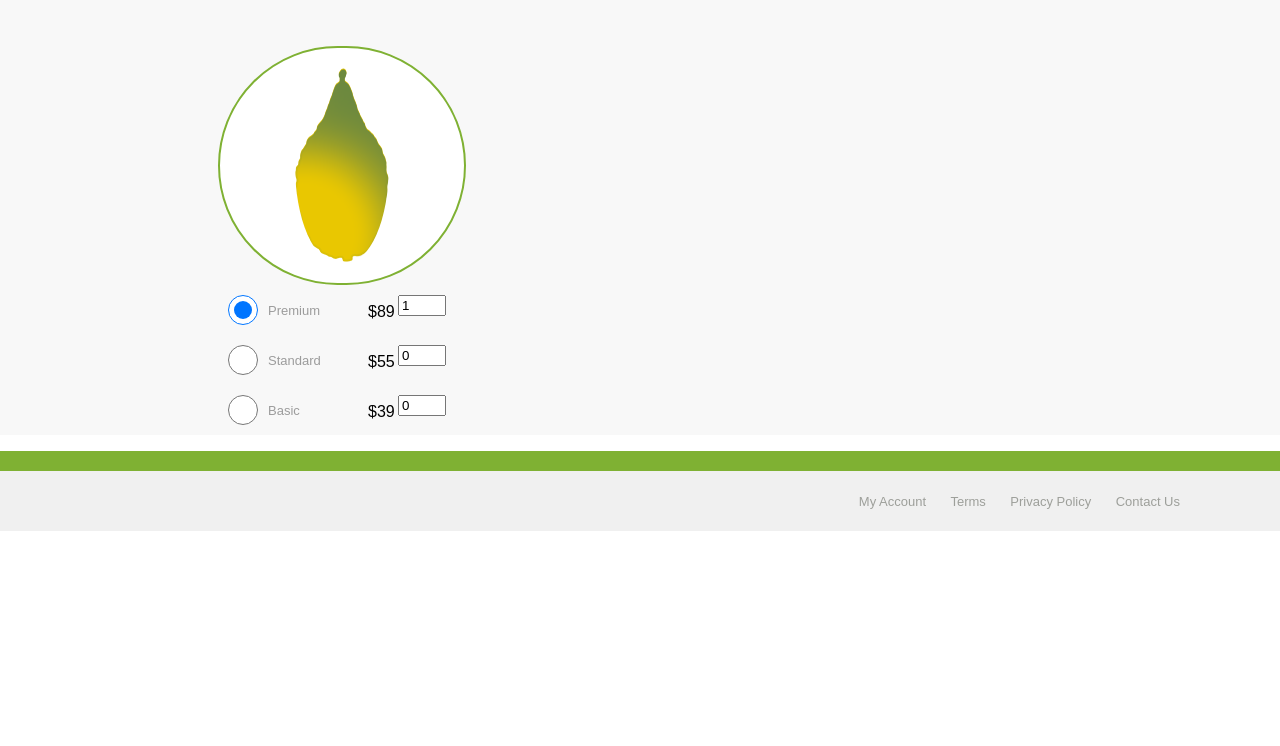
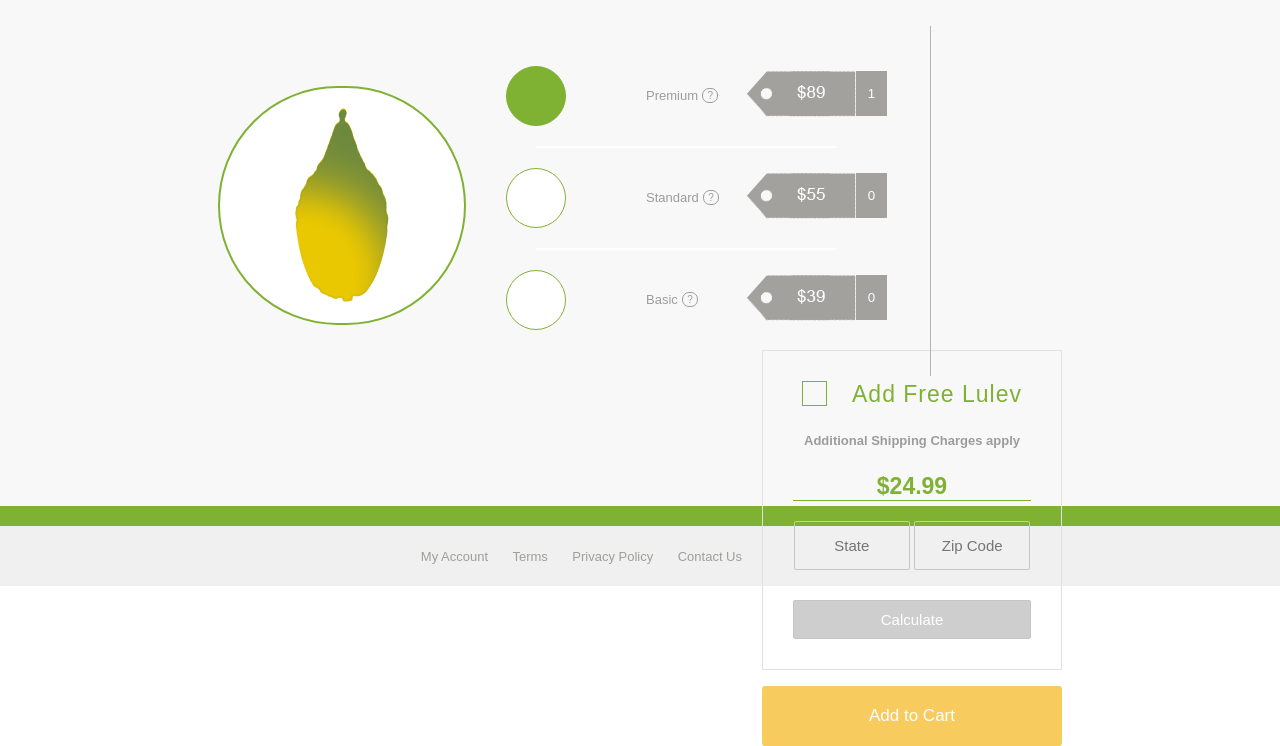
Before and after one commit to Pavliv/Eesrog, a plain HTML site: page index.html in a window 1280 px wide. Shown: the part 411-1157 px from the top of the page. Before the commit the page ends 942 px from the top, so only its background shows below. Drawn offline with Linux system fonts and the light colour scheme.

Commit message:
end project

```diff
--- a/index.html
+++ b/index.html
@@ -9,9 +9,9 @@
 	<body>
 		<header class="header">
 			<div class="container">
-				<img src="images/logo.png" alt="Logo">
+				<a href="#"><img src="images/logo.png" alt="Logo"></a>
 				<h1>Esrog</h1>
-				<img src="images/box-empty.png" alt="Empty box" class="empty_box">
+				<a href="#"><img src="images/box-empty.png" alt="Empty box" class="empty_box"></a>
 			</div>
 		</header>
 
@@ -37,24 +37,63 @@
 
 		<section class="main-section">
 			<div class="container">
-				<img src="images/lemon.png" alt="Lemon">
-				<form>
-					<div>
-						<input type="radio" name="type" value="Premium" checked=""><span>Premium</span>
-						<label for="number">$89</label>
+				<img class="lemon-img" src="images/lemon.png" alt="Lemon">
+				<form class="center-form">
+					<div class="center-form-div">
+						<input type="radio" id="radio-premium" name="type" value="Premium" checked="">
+						<label for="radio-premium"></label>
+						<span class="prise-type">Premium<span class="question-mark">?</span>
+							<div class="hover-info">
+								<h5>Includes Free <br />Lulav *</h5>
+								<p>* Restrictions apply <br />Shipping charges may apply</p>
+								<div class="romb"></div>
+							</div></span>
+						<img class="prise-pic" src="images/89$.png" alt="Prise">
 						<input type="number" name="quantity" min="0" max="9" value="1">
 					</div>
-					<div>
-						<input type="radio" name="type" value="Standard"><span>Standard</span>
-						<label for="number">$55</label>
+					<div class="white-line"></div>
+					<div class="center-form-div">
+						<input type="radio" id="radio-standard" name="type" value="Standard">
+						<label for="radio-standard"></label>
+						<span class="prise-type">Standard<span class="question-mark -second">?</span>
+								<div class="hover-info">
+								<h5>Includes Free <br />Lulav *</h5>
+								<p>* Restrictions apply <br />Shipping charges may apply</p>
+								<div class="romb"></div>
+							</div></span>
+						<img class="prise-pic" src="images/55$.png" alt="Prise">
 						<input type="number" name="quantity" min="0" max="9" value="0">
 					</div>
-					<div>
-						<input type="radio" name="type" value="Basic"><span>Basic</span>
-						<label for="number">$39</label>
+					<div class="white-line"></div>
+					<div class="center-form-div">
+						<input type="radio" id="radio-basic" name="type" value="Basic">
+						<label for="radio-basic"></label>
+						<span class="prise-type">Basic<span class="question-mark question-mark-third">?</span>
+								<div class="hover-info">
+								<h5>Includes Free <br />Lulav *</h5>
+								<p>* Restrictions apply <br />Shipping charges may apply</p>
+								<div class="romb"></div>
+							</div></span>
+						<img class="prise-pic" src="images/39$.png" alt="Prise">
 						<input type="number" name="quantity" min="0" max="9" value="0">
 					</div>
 				</form>
+				<div class="vertical-line"></div>
+				<div class="right-form">
+					<div>
+						<form class="input-form">
+							<input type="checkbox" id="check-style" name="Checkbox">
+							<label for="check-style"></label>
+							<span>Add Free Lulev</span>
+							<p>Additional Shipping Charges apply</p>
+							<h6>$24.99</h6>
+							<input type="text" placeholder="State">
+							<input type="text" placeholder="Zip Code">
+							<button>Calculate</button>
+						</form>
+					</div>
+					<button class="submit-but">Add to Cart</button>
+				</div>
 			</div>
 		</section>
 
--- a/styles/style.css
+++ b/styles/style.css
@@ -7,7 +7,7 @@ body {
 }
 .container {
 	max-width: 1920px; /* .psd resolution */
-	margin: auto;
+	margin: 0 auto;
 	padding: 0 218px;
 }
 .container:before,
@@ -68,7 +68,6 @@ body {
 /*MAIN HEADER SECTION*/
 .main-header {
 	background-color: #f0f0f0;
-	/*margin-bottom: 20px;*/
 }
 .main-header h2, h3 {
 	display: inline-block;
@@ -86,51 +85,239 @@ body {
 }
 .main-header .rotate{
 	position: absolute;
-	margin: -15px 0 0 108px;
-	-ms-transform: rotate(45deg); /* IE 9 */
-	-webkit-transform: rotate(45deg); /* Safari */
+	margin: -10px 0 0 113px;
+	-ms-transform: rotate(45deg);
+	-webkit-transform: rotate(45deg);
 	transform: rotate(45deg);
 	background-color: #7fb133;
-	height: 30px;
-	width: 30px;
+	height: 20px;
+	width: 20px;
 }
 
 /*MAIN SECTION*/
 .main-section {
 	background-color: #f8f8f8;
+	margin: 0;
+	height: 530px;
 }
-.main-section img {
-	margin-top: 70px;
+.center-form {
+	float: left;
+	margin: 70px 0 0 40px;
+}
+.right-form {
+	float: right;
+}
+.main-section .lemon-img {
+	margin-top: 110px;
 	background-color: #fff;
 	padding: 20px 75px;
 	border: 2px solid #7fb133;
 	border-radius: 150px;
-	/*float: left;*/
+	float: left;
 }
-.main-section div{
+.main-section .center-form-div{
 	position: relative;
+	margin: 20px 0;
 }
 .main-section input[type="radio"] {
-	margin: 10px;
-	height: 30px;
-	width: 30px;
-	border-radius: 15px;
+	display:none;
 }
-.main-section span {
+.main-section input[type="radio"] + label {
+	display: inline-block;
+	width: 60px;
+	height: 60px;
+	background-color: #fff;
+	border-radius: 30px;
+	border: 1px solid #7fb133;
+	cursor: pointer;
+}
+.main-section input[type="radio"]:checked + label {
+	background-color: #7fb133;
+}
+.prise-type {
 	position: absolute;
-	top: 18px;
+	top: 22px;
+	left: 140px;
 	font-size: 13px;
 	color: #9c9c9c;
 }
-.main-section label {
+.hover-info {
+	display: none;
 	position: absolute;
-	left: 150px;
-	top: 18px;
+	top: -250px;
+	left: -110px;
+	background-color: #fff;
+	box-shadow: 0 4px 8px 0 rgba(0, 0, 0, 0.2), 0 6px 20px 0 rgba(0, 0, 0, 0.19);
+	width: 300px;
+	padding: 15px 20px;
+	z-index: 1;
+}
+.hover-info h5 {
+	margin: 20px;
+	font-size: 23px;
+	color: #7fb133;
+}
+.hover-info p {
+	margin: 20px;
+	font-size: 14px;
+	color: #a2a19e;
+}
+.hover-info .romb {
+	position: absolute;
+	-ms-transform: rotate(45deg);
+	-webkit-transform: rotate(45deg);
+	transform: rotate(45deg);
+	bottom: -30px;
+	left: 135px;
+	width: 20px;
+	height: 20px;
+	background-color: #fff;
+}
+.prise-type:hover .hover-info {
+	display: block;
+}
+.prise-type:hover .question-mark {
+	right: 228px;
+}
+.prise-type:hover .question-mark-second {
+	right: 227px;
+}
+.prise-type:hover .question-mark-third {
+	right: 248px;
+}
+.main-section .question-mark {
+	position: absolute;
+	top: 0;
+	right: -20px;
+	border: 1px solid #9c9c9c;
+	border-radius: 7px;
+	padding: 1px 4px;
+	font-size: 10px;
+}
+.main-section .prise-pic {
+	position: absolute;
+	left: 240px;
+	top: 5px;
+}
+.main-section input[type=number]::-webkit-inner-spin-button,
+.main-section input[type=number]::-webkit-outer-spin-button {
+	-webkit-appearance: none;
+	-moz-appearance: none;
+	appearance: none;
 }
 .main-section input[type="number"] {
 	position: absolute;
-	left: 180px;
-	top: 10px;
+	text-align: center;
+	left: 350px;
+	top: 5px;
+	padding: 15px 3px;
+	border: none;
+	background-color: #a2a19e;
+	color: #fff;
+}
+.main-section .white-line {
+	background-color: #fff;
+	height: 2px;
+	width: 300px;
+	margin: 0 30px;
+}
+.vertical-line {
+	position: absolute;
+	left: 930px;
+	margin-top: 50px;
+	width: 1px;
+	height: 350px;
+	background-color: #b3b3b3;
+}
+.input-form {
+	border: 1px solid #e1e1e1;
+	padding: 30px;
+	max-width: 300px;
+	text-align: center;
+}
+.input-form input[type=checkbox] {
+	display: none;
+}
+.input-form label {
+	position: absolute;
+	cursor: pointer;
+	width: 25px;
+	height: 25px;
+	background: transparent;
+	border:1px solid #7fb133;
+	z-index: 99;
+}
+.input-form label:after {
+	position: absolute;
+	opacity: 0;
+	content: '';
+	width: 14px;
+	height: 7px;
+	background: transparent;
+	top: 4px;
+	left: 4px;
+	border: 2px solid #7fb133;
+	border-top: none;
+	border-right: none;
+	transform: rotate(-50deg);
+}
+.input-form input[type=checkbox]:checked + label:after {
+	opacity: 1;
+}
+.input-form span {
+	margin: 35px 0 0 50px;
+	font-size: 23px;
+	letter-spacing: 1px;
+	color: #7fb133;
+}
+.input-form p {
+	font-weight: bold;
+	font-size: 13px;
+	color: #9c9c9c;
+	margin-top: 25px;
+}
+.input-form h6 {
+	font-size: 23px;
+	color: #7fb133;
+	margin: 25px 0 20px 0;
+	border-bottom: 1px solid #7fb133;
+}
+.input-form input[type="text"] {
+	text-align: center;
+	outline: none;
+	background-color: transparent;
+	border: 1px solid #c6c6c6;
+	border-radius: 2px;
+	color: #c6c6c6;
+	font-size: 15px;
+	padding: 15px 0;
+	width: 116px;
+}
+.input-form button {
+	width: 100%;
+	padding: 10px 0;
+	margin-top: 30px;
+	background-color: #cecece;
+	border: 1px solid #c6c6c6;
+	border-radius: 2px;
+	color: #fff;
+	font-size: 15px;
+	cursor: pointer;
+}
+.submit-but {
+	width: 300px;
+	padding: 20px;
+	border: none;
+	border-radius: 3px;
+	background-color: #f7bf38;
+	color: #fff;
+	font-size: 17px;
+	opacity: 0.8;
+	cursor: pointer;
+}
+.submit-but:hover {
+	opacity: 1;
+	transition: 0.3s;
 }
 .green-line {
 	height: 20px;
```
Also changed, not shown: images/39$.png (added), images/55$.png (added), images/89$.png (added).
